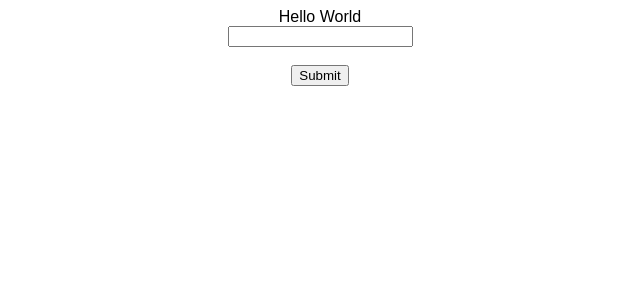
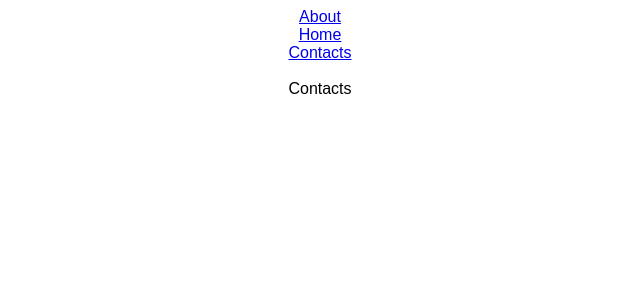
Before and after one commit to arif034/class-functional-all-code, a React (Create React App) app: page /contacts in a window 1280 px wide. Shown: the top 300 px of the page, without its empty margins (320-960 px from the left). Built offline with nearby package versions, Linux system fonts and the light colour scheme.

Commit message:
code example for the usage of React Router code example for the usage of React Router

```diff
--- /dev/null
+++ b/src/About.js
@@ -0,0 +1,14 @@
+import { Component } from "react";
+import ReactRouter from "./ReactRouter.js";
+class About extends Component {
+  render() {
+    return (
+      <div>
+        <ReactRouter />
+        About
+      </div>
+    );
+  }
+}
+
+export default About;
--- a/src/App.js
+++ b/src/App.js
@@ -1,10 +1,17 @@
 import "./styles.css";
-import ListRendering from "./ListRendering.js";
+import { Route, Routes } from "react-router-dom";
+import Home from "./Home.js";
+import About from "./About.js";
+import Contacts from "./Contacts.js";
 function App() {
   return (
     <div className="App">
-      Hello World
-      <ListRendering />
+      <Routes>
+        <Route exact path="/home" element={<Home />} />
+        <Route exact path="/about" element={<About />} />
+        <Route exact path="/contacts" element={<Contacts />} />
+        <Route />
+      </Routes>
     </div>
   );
 }
--- /dev/null
+++ b/src/Contacts.js
@@ -0,0 +1,14 @@
+import { Component } from "react";
+import ReactRouter from "./ReactRouter.js";
+class Contacts extends Component {
+  render() {
+    return (
+      <div>
+        <ReactRouter />
+        Contacts
+      </div>
+    );
+  }
+}
+
+export default Contacts;
--- /dev/null
+++ b/src/Home.js
@@ -0,0 +1,14 @@
+import { Component } from "react";
+import ReactRouter from "./ReactRouter.js";
+class Home extends Component {
+  render() {
+    return (
+      <div>
+        <ReactRouter />
+        Home
+      </div>
+    );
+  }
+}
+
+export default Home;
--- /dev/null
+++ b/src/ReactRouter.js
@@ -0,0 +1,19 @@
+import { Component } from "react";
+import { Link } from "react-router-dom";
+class ReactRouter extends Component {
+  render() {
+    return (
+      <div>
+        <Link to="/about">About</Link>
+        <br />
+        <Link to="/home">Home</Link>
+        <br />
+        <Link to="/contacts">Contacts</Link>
+        <br />
+        <br />
+      </div>
+    );
+  }
+}
+
+export default ReactRouter;
--- a/src/index.js
+++ b/src/index.js
@@ -1,12 +1,15 @@
 import { StrictMode } from "react";
 import ReactDOM from "react-dom";
+import { BrowserRouter as Router } from "react-router-dom";
 
 import App from "./App";
 
 const rootElement = document.getElementById("root");
 ReactDOM.render(
   <StrictMode>
-    <App />
+    <Router>
+      <App />
+    </Router>
   </StrictMode>,
   rootElement
 );
```
Also changed, not shown: package.json (+11 -2 lines).
